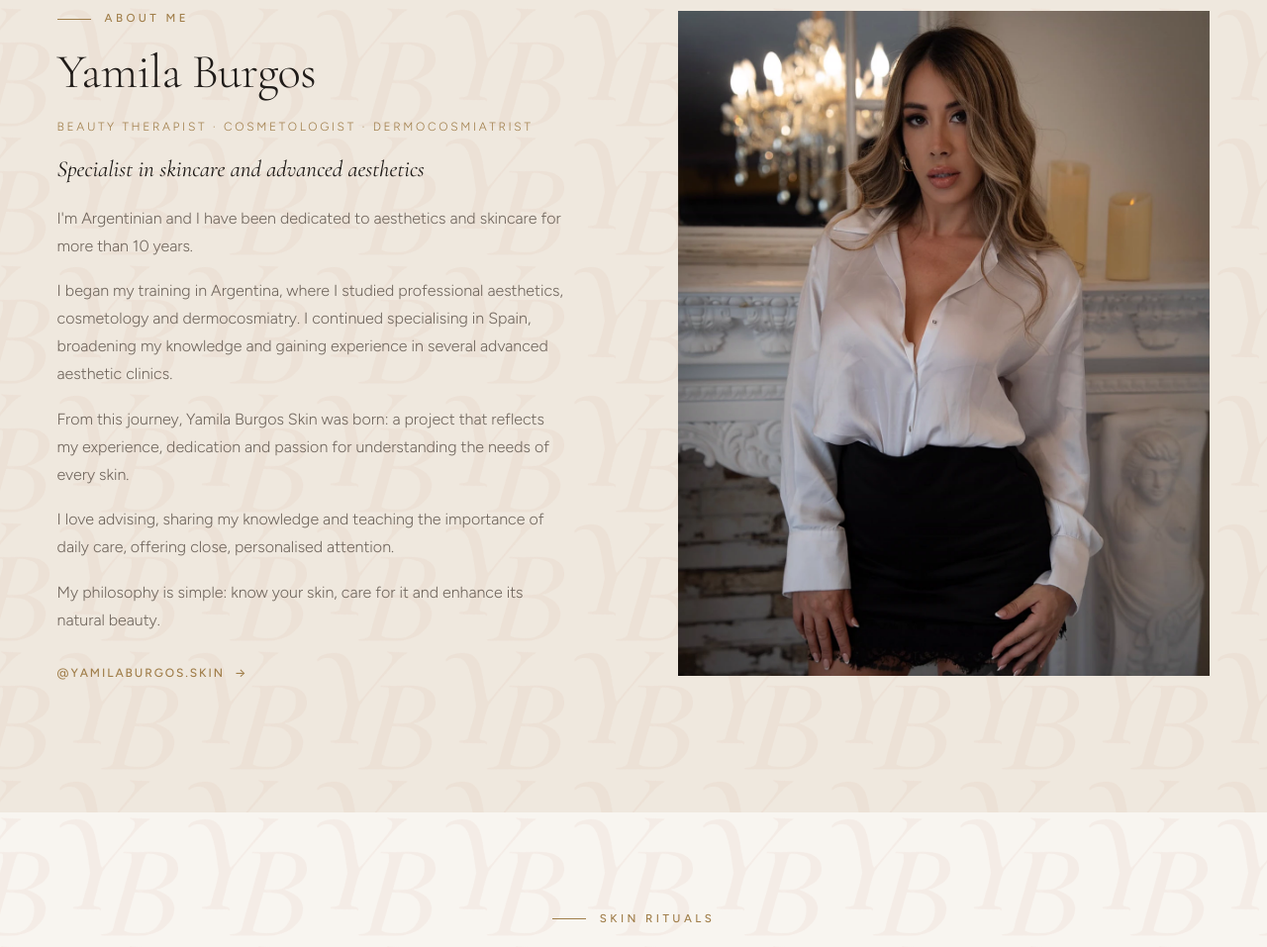
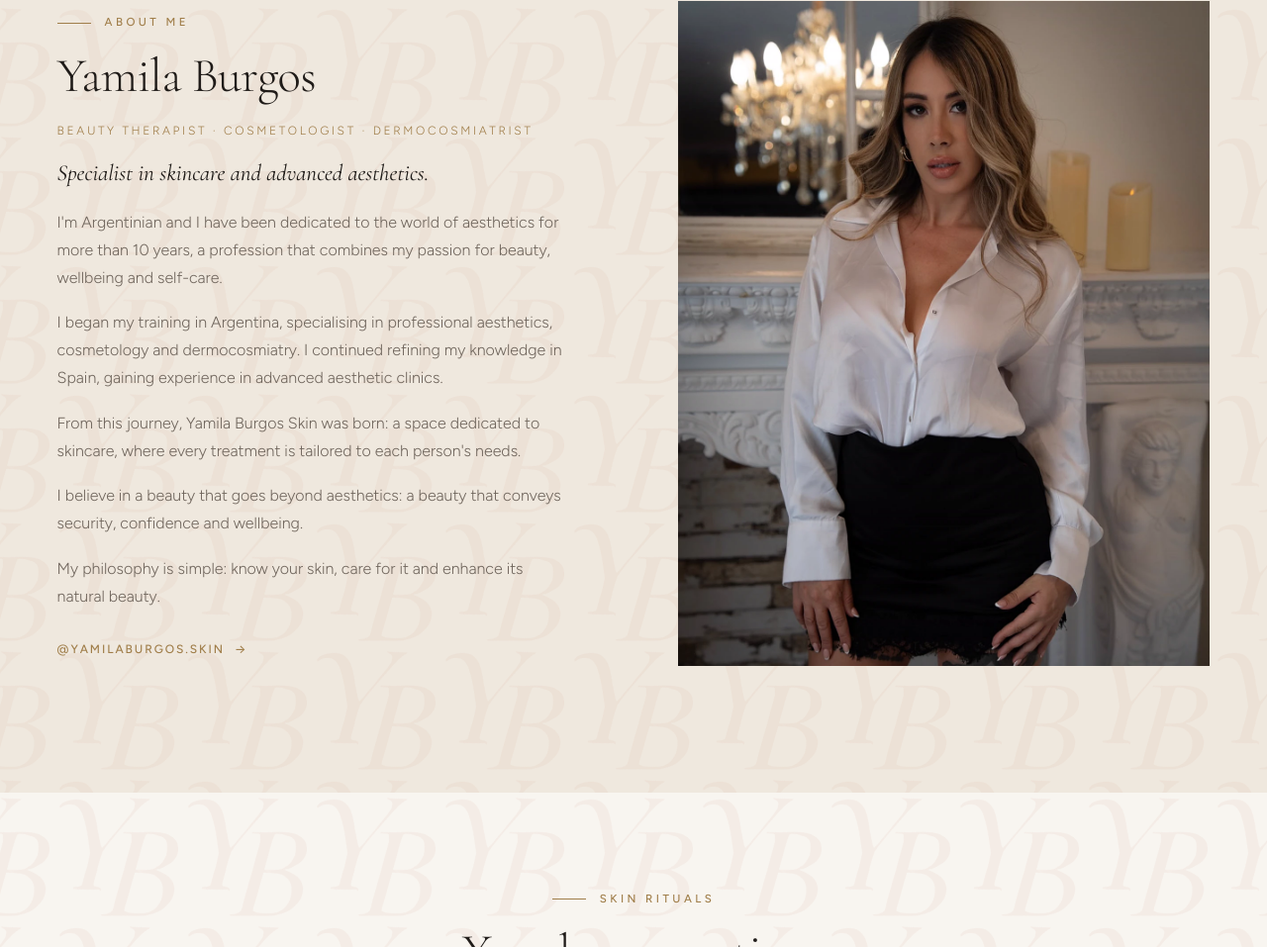
Before and after one commit to Biron-ops/yamila-burgos-skin, a plain HTML site: page index.html in a window 1280 px wide. Shown: the part 8602-9559 px from the top of the page at 99% size. Drawn offline with nearby package versions, Linux system fonts and the light colour scheme.

Commit message:
Sobre mí: texto nuevo de Yamila (ES + EN)
Co-Authored-By: Claude Opus 5.5 <noreply@anthropic.com>

```diff
--- a/i18n.js
+++ b/i18n.js
@@ -50,11 +50,11 @@ window.I18N_EN = {
   "rit.marcas": "Mesoestetic and Naturnua professional skincare.",
 
   "sobre.cargo": "Beauty therapist · Cosmetologist · Dermocosmiatrist",
-  "sobre.lead": "Specialist in skincare and advanced aesthetics",
-  "sobre.p1": "I'm Argentinian and I have been dedicated to aesthetics and skincare for more than 10 years.",
-  "sobre.p2": "I began my training in Argentina, where I studied professional aesthetics, cosmetology and dermocosmiatry. I continued specialising in Spain, broadening my knowledge and gaining experience in several advanced aesthetic clinics.",
-  "sobre.p3": "From this journey, Yamila Burgos Skin was born: a project that reflects my experience, dedication and passion for understanding the needs of every skin.",
-  "sobre.p4": "I love advising, sharing my knowledge and teaching the importance of daily care, offering close, personalised attention.",
+  "sobre.lead": "Specialist in skincare and advanced aesthetics.",
+  "sobre.p1": "I'm Argentinian and I have been dedicated to the world of aesthetics for more than 10 years, a profession that combines my passion for beauty, wellbeing and self-care.",
+  "sobre.p2": "I began my training in Argentina, specialising in professional aesthetics, cosmetology and dermocosmiatry. I continued refining my knowledge in Spain, gaining experience in advanced aesthetic clinics.",
+  "sobre.p3": "From this journey, Yamila Burgos Skin was born: a space dedicated to skincare, where every treatment is tailored to each person's needs.",
+  "sobre.p4": "I believe in a beauty that goes beyond aesthetics: a beauty that conveys security, confidence and wellbeing.",
   "sobre.p5": "My philosophy is simple: know your skin, care for it and enhance its natural beauty.",
 
   "res.h2": "Real results",
--- a/index.html
+++ b/index.html
@@ -215,11 +215,11 @@
         <span class="eyebrow" data-i18n="sobre.eyebrow">Sobre mí</span>
         <h2>Yamila Burgos</h2>
         <p class="cargo" data-i18n="sobre.cargo">Esteticista · Cosmetóloga · Dermocosmiatra</p>
-        <p class="sobre-lead" data-i18n="sobre.lead">Especialista en el cuidado de la piel y estética avanzada</p>
-        <p data-i18n="sobre.p1">Soy argentina y llevo más de 10 años dedicada al mundo de la estética y al cuidado de la piel.</p>
-        <p data-i18n="sobre.p2">Comencé mi formación en Argentina, donde estudié estética profesional, cosmetología y dermocosmiatría. Continué especializándome en España, ampliando mis conocimientos y adquiriendo experiencia en diferentes clínicas de estética avanzada.</p>
-        <p data-i18n="sobre.p3">De este recorrido nace Yamila Burgos Skin, un proyecto que refleja mi experiencia, dedicación y pasión por comprender las necesidades de cada piel.</p>
-        <p data-i18n="sobre.p4">Me apasiona asesorar, compartir mis conocimientos y enseñar la importancia del cuidado diario, ofreciendo una atención cercana y personalizada.</p>
+        <p class="sobre-lead" data-i18n="sobre.lead">Especialista en el cuidado de la piel y estética avanzada.</p>
+        <p data-i18n="sobre.p1">Soy argentina y llevo más de 10 años dedicada al mundo de la estética, una profesión que combina mi pasión por la belleza, el bienestar y el cuidado personal.</p>
+        <p data-i18n="sobre.p2">Comencé mi formación en Argentina, especializándome en estética profesional, cosmetología y dermocosmiatría. Continué perfeccionando mis conocimientos en España, adquiriendo experiencia en clínicas de estética avanzada.</p>
+        <p data-i18n="sobre.p3">De este recorrido nace Yamila Burgos Skin, un espacio dedicado al cuidado de la piel, donde cada tratamiento se adapta a las necesidades de cada persona.</p>
+        <p data-i18n="sobre.p4">Creo en una belleza que va más allá de lo estético: una belleza que transmite seguridad, confianza y bienestar.</p>
         <p data-i18n="sobre.p5">Mi filosofía es sencilla: conocer tu piel, cuidarla y potenciar su belleza natural.</p>
         <a href="https://www.instagram.com/yamilaburgos.skin/" target="_blank" rel="noopener" class="link-seta">@yamilaburgos.skin</a>
       </div>
```
